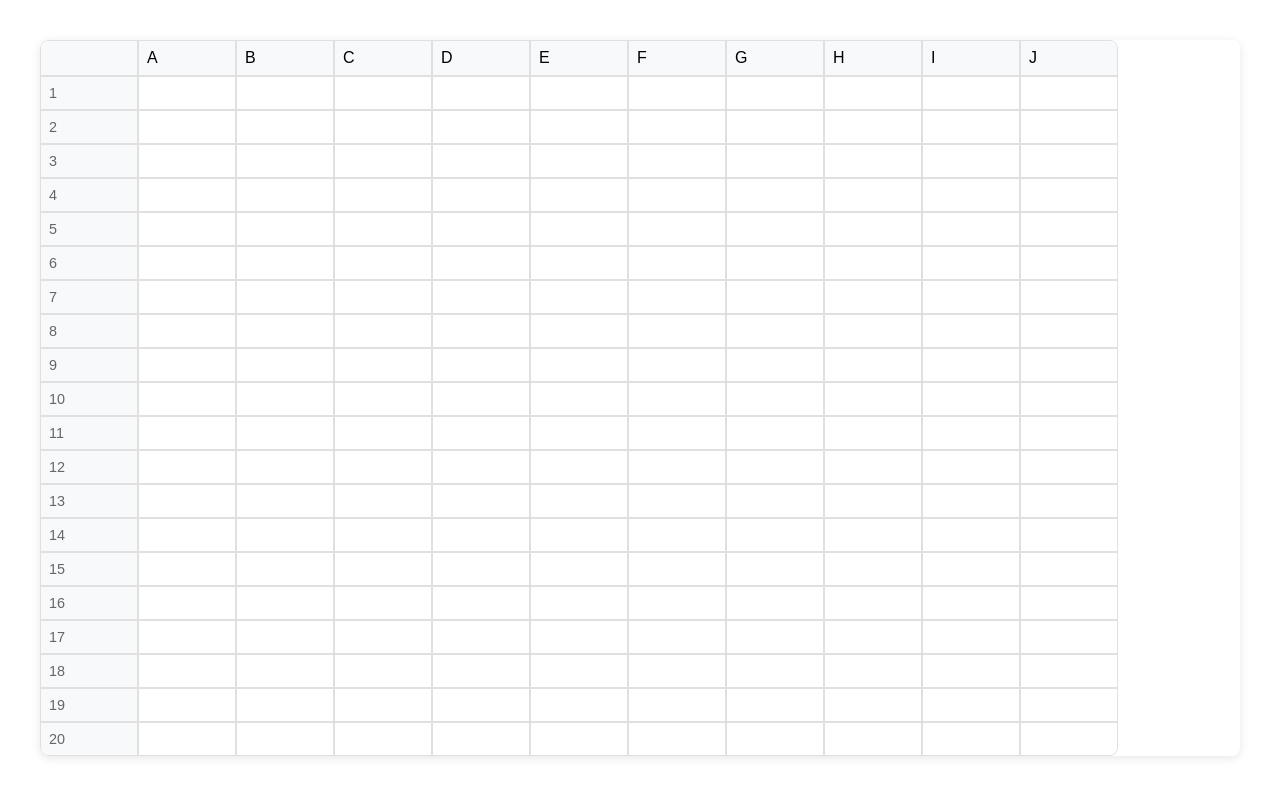
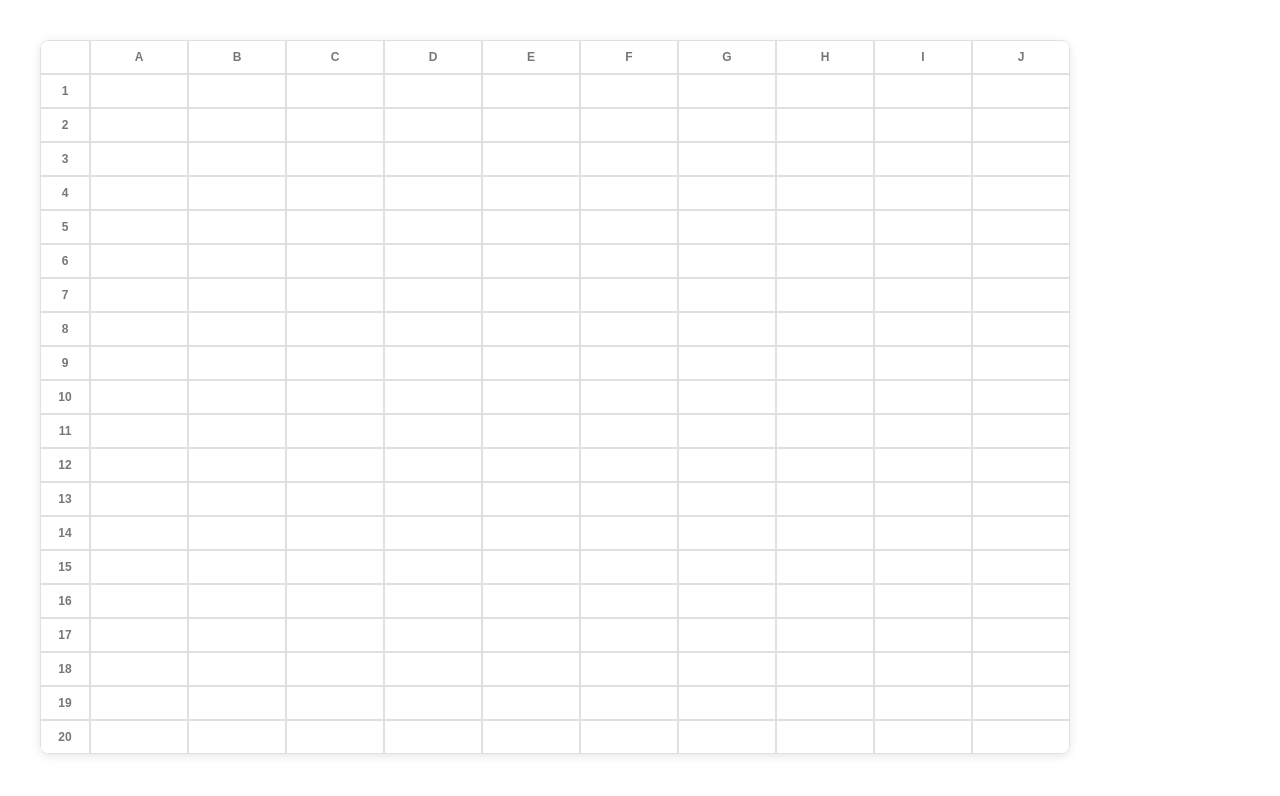
Before and after one commit to slwen/sheets-proto, a React (Create React App) app: page / in a window 1280 px wide. Shown: the top 796 px of the page. Built offline with nearby package versions, Linux system fonts and the light colour scheme.

Commit message:
Improve the styles a bit

```diff
--- a/src/components/DynamicSpreadsheet.css
+++ b/src/components/DynamicSpreadsheet.css
@@ -1,4 +1,5 @@
 .spreadsheet-container {
+  width: fit-content;
   max-width: 100%;
   overflow-x: auto;
   margin: 40px;
@@ -19,18 +20,25 @@
 .spreadsheet-table th,
 .spreadsheet-table td {
   border: 1px solid #e0e0e0;
-  padding: 0.5rem;
+  padding: 8px;
   text-align: left;
   font-weight: normal;
   min-width: 80px;
+  line-height: 1;
+  height: 1rem;
 }
 
-.spreadsheet-table th {
-  background-color: #f8f9fa;
+.spreadsheet-table th,
+.row-header {
+  background-color: white;
   border-top: none;
   position: sticky;
   top: 0;
   z-index: 10;
+  font-weight: bold;
+  font-size: 12px;
+  color: #777;
+  text-align: center;
 }
 
 .spreadsheet-table th:first-child,
@@ -38,8 +46,14 @@
   border-left: none;
   position: sticky;
   left: 0;
-  background-color: #f8f9fa;
+  background-color: white;
   z-index: 5;
+  font-weight: bold;
+  font-size: 12px;
+  color: #777;
+  width: 32px;
+  min-width: 32px;
+  text-align: center;
 }
 
 .spreadsheet-table th:last-child,
@@ -49,12 +63,6 @@
 
 .spreadsheet-table tr:last-child td {
   border-bottom: none;
-}
-
-.row-header {
-  background-color: #f8f9fa;
-  color: #666;
-  font-size: 0.9em;
 }
 
 .cell {
```
